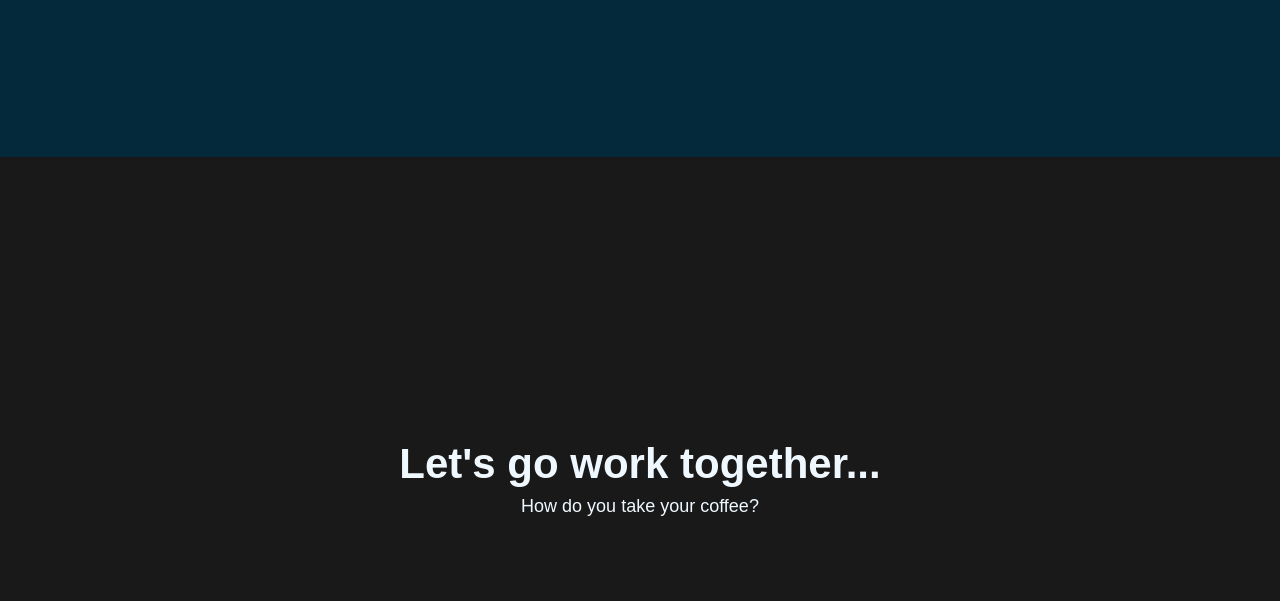
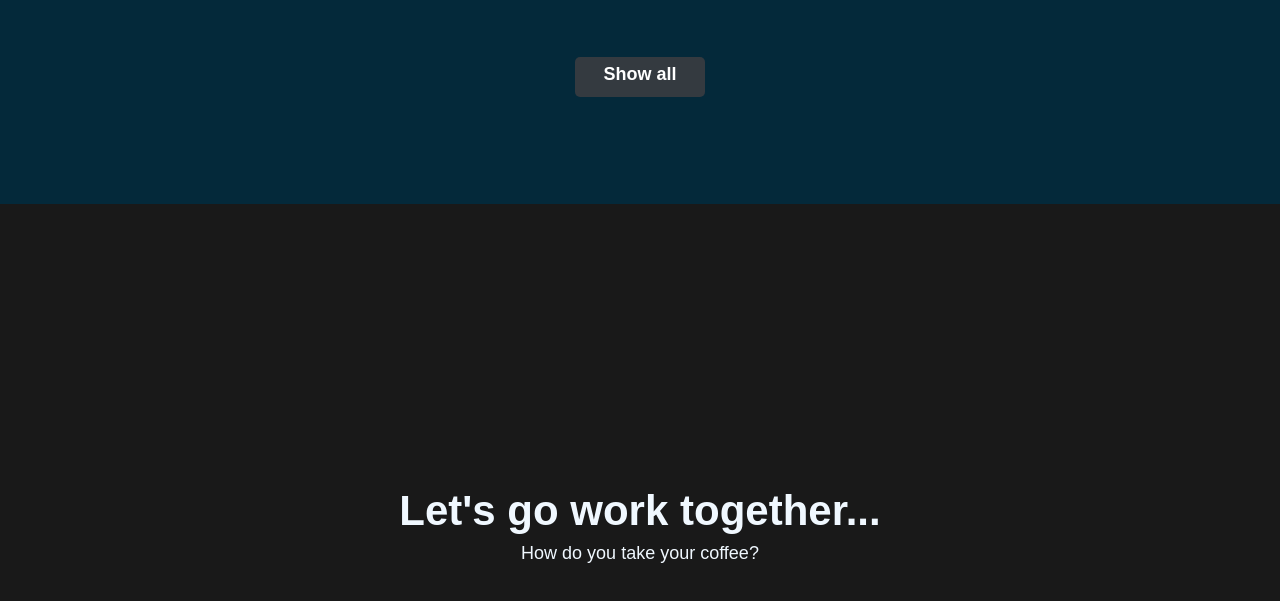
Before and after one commit to Nahuellml/portfolio, a plain HTML site: page index.html in a window 1280 px wide. Shown: the part 2191-2792 px from the top of the page. Drawn offline with Linux system fonts and the light colour scheme.

Commit message:
Primer completo

```diff
--- a/index.html
+++ b/index.html
@@ -48,7 +48,7 @@
         <p class="project-title"><span class="code"><</span>PelisApp<span class="code">/></span></p>
       </a>
     </div>
-    <a href="" class="btn btn-show-all" target="_blank"></a>
+    <a href="https://github.com/Nahuellml?tab=repositories" class="btn btn-show-all" target="_blank">Show all</a>
   </section>
   <section id="contact" class="contact-section">
     <h2>Let's go work together...</h2>
@@ -61,8 +61,9 @@
   </section>
   <footer>
     <p>Hecho con pasión desde un rincón de Argentina</p>
-    <p>Created for @Nahuel</p>
-    <a href="" target="_blank"></a>
+    <p>Created for
+      <a href="https://github.com/Nahuellml" id="profile-link" target="_blank">@Nahuel</a>
+    </p>
   </footer>
   <script src="script.js"></script>
 </body>
--- a/style.css
+++ b/style.css
@@ -1,6 +1,6 @@
 :root {
   --main-purple: #3E065F;
-  --main-red: #d4003c;
+  --main-red: #cb3234;
   --main-blue: #04293A;
   --main-grey: #191919;
 }
@@ -220,3 +220,38 @@ footer i {
     text-align: center;
   }
 }
+.btn-show-all {
+  min-width: 130px;
+  height: 40px;
+  color: #fff;
+  padding: 5px 10px;
+  font-weight: bold;
+  cursor: pointer;
+  transition: all 0.3s ease;
+  position: relative;
+  display: inline-block;
+  outline: none;
+  overflow: hidden;
+  border-radius: 5px;
+  border: none;
+  background-color: #343a40
+}
+.btn-show-all:hover {
+  border-radius: 5px;
+  padding-right: 24px;
+  padding-left:8px;
+}
+.btn-show-all:hover:after {
+  opacity: 1;
+  right: 10px;
+}
+.btn-show-all:after {
+  content: "\00BB";
+  position: absolute;
+  opacity: 0;
+  font-size: 20px;
+  line-height: 40px;
+  top: 0;
+  right: -20px;
+  transition: 0.4s;
+}
```
